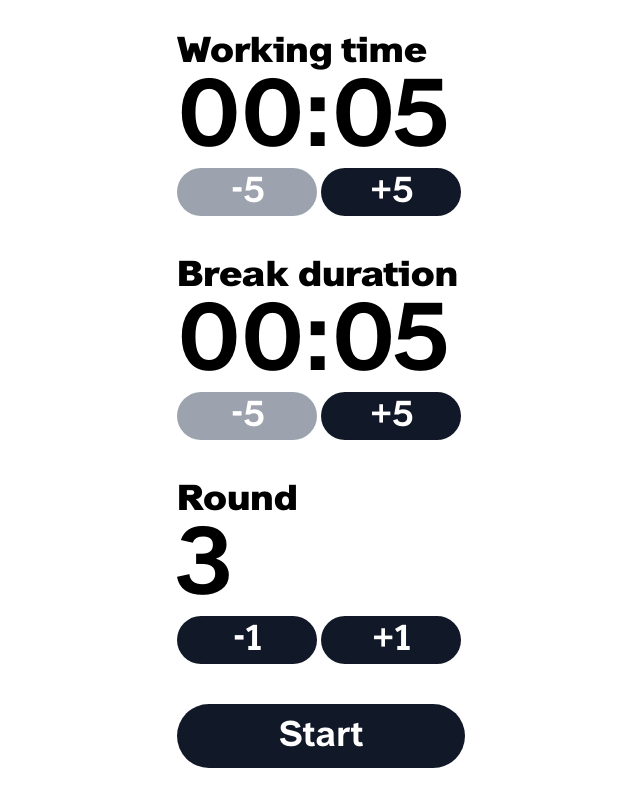
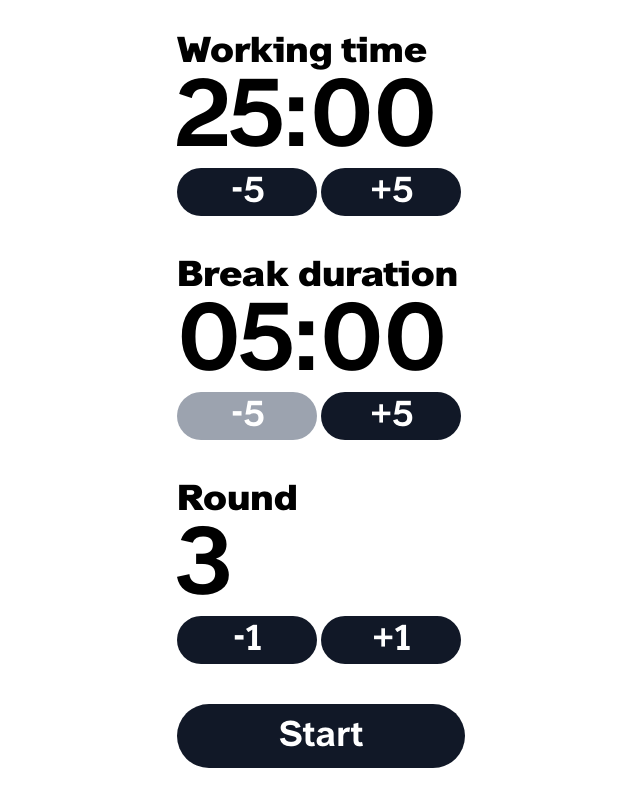
Before and after one commit to soisyhpe/pomodoro, a React (Vite) app: page / in a window 1280 px wide. Shown: the whole page, without its empty margins (319-959 px from the left). Built offline with nearby package versions, Linux system fonts and the light colour scheme.

Commit message:
changed the basic configurations, default working time etc

```diff
--- a/src/Timer.jsx
+++ b/src/Timer.jsx
@@ -73,8 +73,8 @@ function Timer() {
   const [fullScreen, setFullScreen] = useState(false);
 
   ///User input
-  const [workingTime, setWorkingTime] = useState(5);
-  const [breakDuration, setBreakDuration] = useState(5);
+  const [workingTime, setWorkingTime] = useState(25*60);
+  const [breakDuration, setBreakDuration] = useState(5*60);
   const [round, setRound] = useState(3);
 
   //states
```
